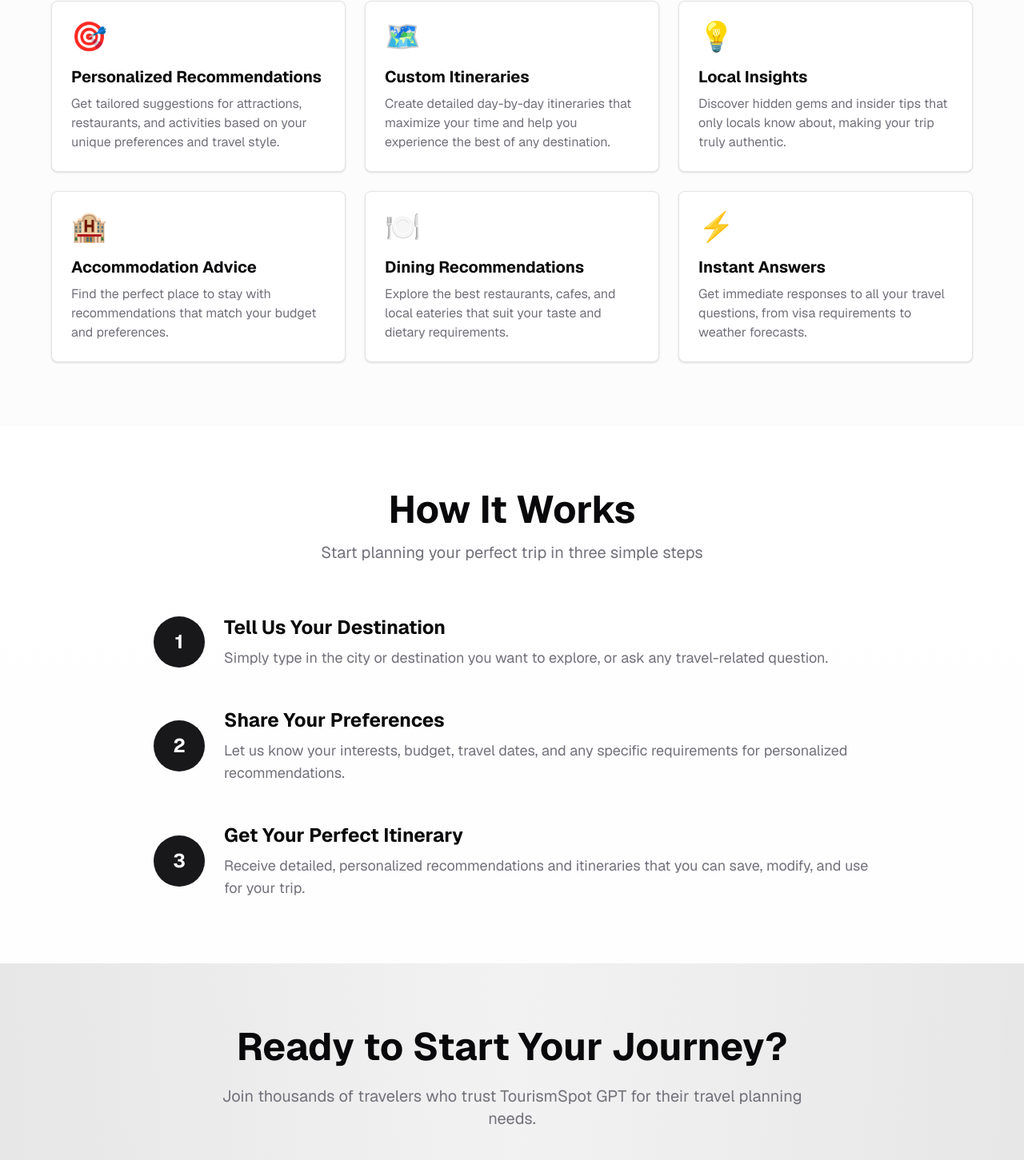
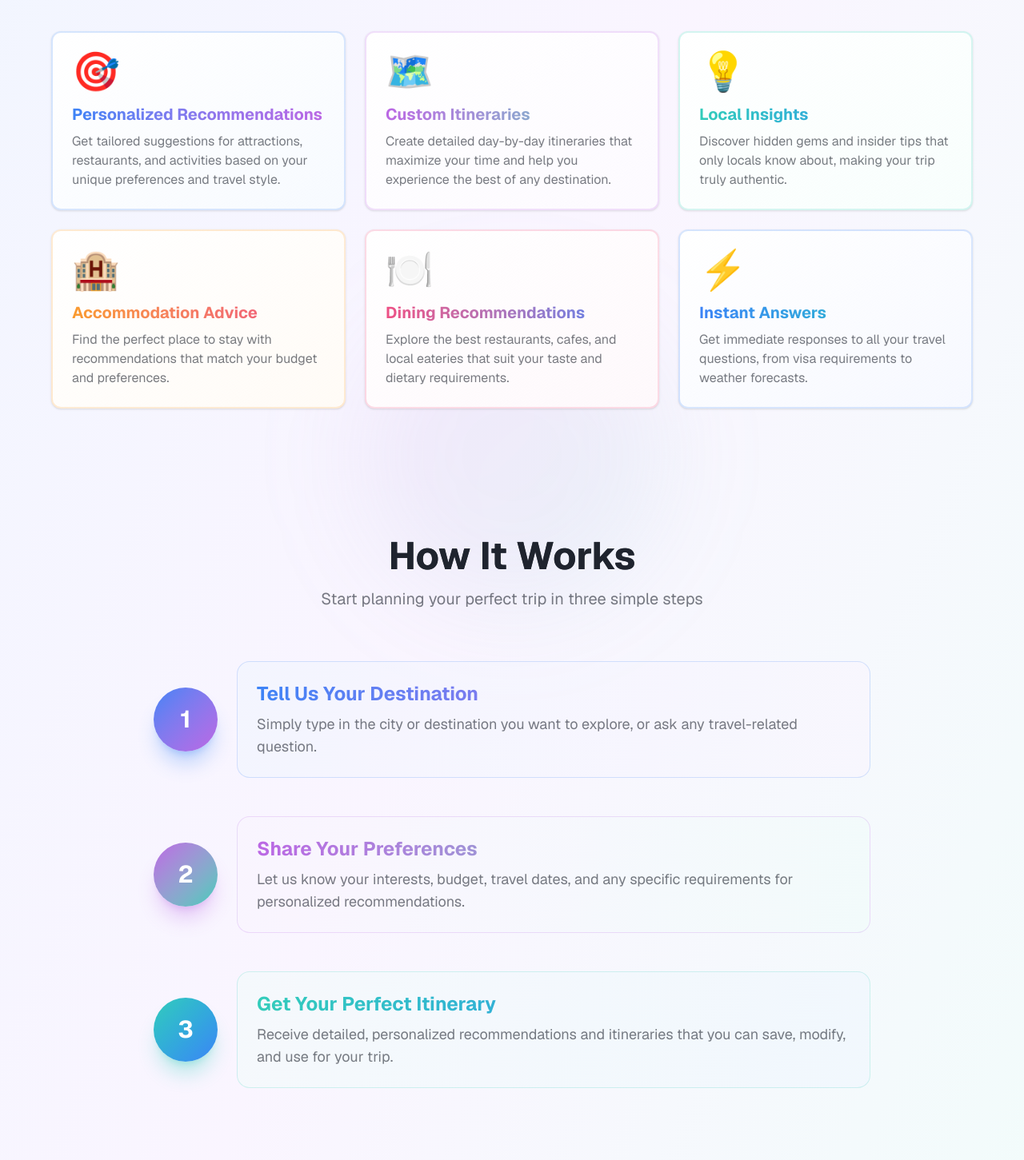
Before and after one commit to cgs-softwareteam/tourismgpt, a Next.js app: page / in a window 1280 px wide. Shown: the part 962-2413 px from the top of the page at 80% size. Built offline with nearby package versions, Linux system fonts and the light colour scheme; no server answers; what bcrypt-ts would draw is missing.

Commit message:
Redesign landing page

```diff
--- a/app/globals.css
+++ b/app/globals.css
@@ -12,78 +12,78 @@
 
 /* define design tokens (light mode) */
 :root {
-  --background: hsl(0 0% 100%);
-  --foreground: hsl(240 10% 3.9%);
+  --background: hsl(220 30% 97%);
+  --foreground: hsl(220 20% 15%);
   --card: hsl(0 0% 100%);
-  --card-foreground: hsl(240 10% 3.9%);
+  --card-foreground: hsl(220 20% 15%);
   --popover: hsl(0 0% 100%);
-  --popover-foreground: hsl(240 10% 3.9%);
-  --primary: hsl(240 5.9% 10%);
-  --primary-foreground: hsl(0 0% 98%);
-  --secondary: hsl(240 4.8% 95.9%);
-  --secondary-foreground: hsl(240 5.9% 10%);
-  --muted: hsl(240 4.8% 95.9%);
-  --muted-foreground: hsl(240 3.8% 46.1%);
-  --accent: hsl(240 4.8% 95.9%);
-  --accent-foreground: hsl(240 5.9% 10%);
-  --destructive: hsl(0 84.2% 60.2%);
-  --destructive-foreground: hsl(0 0% 98%);
-  --border: hsl(240 5.9% 90%);
-  --input: hsl(240 5.9% 90%);
-  --ring: hsl(240 10% 3.9%);
-  --chart-1: hsl(12 76% 61%);
-  --chart-2: hsl(173 58% 39%);
-  --chart-3: hsl(197 37% 24%);
-  --chart-4: hsl(43 74% 66%);
-  --chart-5: hsl(27 87% 67%);
-  --sidebar-background: hsl(0 0% 98%);
-  --sidebar-foreground: hsl(240 5.3% 26.1%);
-  --sidebar-primary: hsl(240 5.9% 10%);
-  --sidebar-primary-foreground: hsl(0 0% 98%);
-  --sidebar-accent: hsl(240 4.8% 95.9%);
-  --sidebar-accent-foreground: hsl(240 5.9% 10%);
-  --sidebar-border: hsl(220 13% 91%);
-  --sidebar-ring: hsl(217.2 91.2% 59.8%);
+  --popover-foreground: hsl(220 20% 15%);
+  --primary: hsl(217 91% 60%);
+  --primary-foreground: hsl(0 0% 100%);
+  --secondary: hsl(280 70% 65%);
+  --secondary-foreground: hsl(0 0% 100%);
+  --muted: hsl(220 30% 94%);
+  --muted-foreground: hsl(220 15% 45%);
+  --accent: hsl(173 60% 50%);
+  --accent-foreground: hsl(0 0% 100%);
+  --destructive: hsl(0 84% 60%);
+  --destructive-foreground: hsl(0 0% 100%);
+  --border: hsl(220 30% 88%);
+  --input: hsl(220 30% 88%);
+  --ring: hsl(217 91% 60%);
+  --chart-1: hsl(217 91% 60%);
+  --chart-2: hsl(173 60% 50%);
+  --chart-3: hsl(280 70% 65%);
+  --chart-4: hsl(32 95% 58%);
+  --chart-5: hsl(340 82% 62%);
+  --sidebar-background: hsl(0 0% 100%);
+  --sidebar-foreground: hsl(220 20% 20%);
+  --sidebar-primary: hsl(217 91% 60%);
+  --sidebar-primary-foreground: hsl(0 0% 100%);
+  --sidebar-accent: hsl(220 30% 94%);
+  --sidebar-accent-foreground: hsl(220 20% 20%);
+  --sidebar-border: hsl(220 30% 88%);
+  --sidebar-ring: hsl(217 91% 60%);
   /* border radius unit */
-  --radius: 0.5rem;
-  --sidebar: hsl(0 0% 98%);
+  --radius: 0.75rem;
+  --sidebar: hsl(0 0% 100%);
 }
 
 /* define design tokens (dark mode) */
 .dark {
-  --background: hsl(240 10% 3.9%);
+  --background: hsl(220 25% 8%);
   --foreground: hsl(0 0% 98%);
-  --card: hsl(240 10% 3.9%);
+  --card: hsl(220 20% 12%);
   --card-foreground: hsl(0 0% 98%);
-  --popover: hsl(240 10% 3.9%);
+  --popover: hsl(220 20% 12%);
   --popover-foreground: hsl(0 0% 98%);
-  --primary: hsl(0 0% 98%);
-  --primary-foreground: hsl(240 5.9% 10%);
-  --secondary: hsl(240 3.7% 15.9%);
-  --secondary-foreground: hsl(0 0% 98%);
-  --muted: hsl(240 3.7% 15.9%);
-  --muted-foreground: hsl(240 5% 64.9%);
-  --accent: hsl(240 3.7% 15.9%);
-  --accent-foreground: hsl(0 0% 98%);
-  --destructive: hsl(0 62.8% 30.6%);
-  --destructive-foreground: hsl(0 0% 98%);
-  --border: hsl(240 3.7% 15.9%);
-  --input: hsl(240 3.7% 15.9%);
-  --ring: hsl(240 4.9% 83.9%);
-  --chart-1: hsl(220 70% 50%);
-  --chart-2: hsl(160 60% 45%);
-  --chart-3: hsl(30 80% 55%);
-  --chart-4: hsl(280 65% 60%);
-  --chart-5: hsl(340 75% 55%);
-  --sidebar-background: hsl(240 5.9% 10%);
-  --sidebar-foreground: hsl(240 4.8% 95.9%);
-  --sidebar-primary: hsl(224.3 76.3% 48%);
+  --primary: hsl(217 91% 65%);
+  --primary-foreground: hsl(0 0% 100%);
+  --secondary: hsl(280 70% 70%);
+  --secondary-foreground: hsl(0 0% 100%);
+  --muted: hsl(220 20% 16%);
+  --muted-foreground: hsl(220 15% 65%);
+  --accent: hsl(173 60% 55%);
+  --accent-foreground: hsl(0 0% 100%);
+  --destructive: hsl(0 75% 55%);
+  --destructive-foreground: hsl(0 0% 100%);
+  --border: hsl(220 20% 20%);
+  --input: hsl(220 20% 20%);
+  --ring: hsl(217 91% 65%);
+  --chart-1: hsl(217 91% 65%);
+  --chart-2: hsl(173 60% 55%);
+  --chart-3: hsl(280 70% 70%);
+  --chart-4: hsl(32 95% 65%);
+  --chart-5: hsl(340 82% 67%);
+  --sidebar-background: hsl(220 20% 10%);
+  --sidebar-foreground: hsl(0 0% 98%);
+  --sidebar-primary: hsl(217 91% 65%);
   --sidebar-primary-foreground: hsl(0 0% 100%);
-  --sidebar-accent: hsl(240 3.7% 15.9%);
-  --sidebar-accent-foreground: hsl(240 4.8% 95.9%);
-  --sidebar-border: hsl(240 3.7% 15.9%);
-  --sidebar-ring: hsl(217.2 91.2% 59.8%);
-  --sidebar: hsl(240 5.9% 10%);
+  --sidebar-accent: hsl(220 20% 16%);
+  --sidebar-accent-foreground: hsl(0 0% 98%);
+  --sidebar-border: hsl(220 20% 20%);
+  --sidebar-ring: hsl(217 91% 65%);
+  --sidebar: hsl(220 20% 10%);
 }
 
 /* define theme */
--- a/app/page.tsx
+++ b/app/page.tsx
@@ -13,47 +13,54 @@
   }
 
   return (
-    <div className="min-h-screen bg-gradient-to-b from-background via-background to-muted/20">
+    <div className="min-h-screen bg-gradient-to-br from-blue-50 via-purple-50 to-teal-50 dark:from-slate-900 dark:via-purple-900/20 dark:to-slate-900 relative overflow-hidden">
+      {/* Decorative background elements */}
+      <div className="absolute inset-0 overflow-hidden pointer-events-none">
+        <div className="absolute -top-40 -right-40 w-96 h-96 bg-gradient-to-br from-primary/20 to-secondary/20 rounded-full blur-3xl"></div>
+        <div className="absolute -bottom-40 -left-40 w-96 h-96 bg-gradient-to-tr from-accent/20 to-primary/20 rounded-full blur-3xl"></div>
+        <div className="absolute top-1/2 left-1/2 -translate-x-1/2 -translate-y-1/2 w-96 h-96 bg-gradient-to-br from-secondary/10 to-accent/10 rounded-full blur-3xl"></div>
+      </div>
+
       {/* Header */}
-      <header className="border-b">
+      <header className="border-b border-white/20 backdrop-blur-md bg-white/50 dark:bg-slate-900/50 sticky top-0 z-50">
         <div className="container mx-auto px-4 py-4 flex justify-between items-center">
           <div className="flex items-center space-x-2">
-            <span className="text-2xl">🌍</span>
-            <span className="text-xl font-bold">TourismSpot GPT</span>
+            <div className="text-3xl bg-gradient-to-br from-primary to-secondary p-2 rounded-xl">🌍</div>
+            <span className="text-xl font-bold bg-gradient-to-r from-primary to-secondary bg-clip-text text-transparent">TourismSpot GPT</span>
           </div>
           <div className="flex gap-3">
             <Link href="/login">
-              <Button variant="ghost">Sign In</Button>
+              <Button variant="ghost" className="hover:bg-primary/10">Sign In</Button>
             </Link>
             <Link href="/register">
-              <Button>Get Started</Button>
+              <Button className="bg-gradient-to-r from-primary to-secondary hover:from-primary/90 hover:to-secondary/90 shadow-lg shadow-primary/30">Get Started</Button>
             </Link>
           </div>
         </div>
       </header>
 
       {/* Hero Section */}
-      <section className="container mx-auto px-4 py-20 md:py-32">
-        <div className="max-w-4xl mx-auto text-center space-y-8">
-          <div className="inline-block px-4 py-2 bg-primary/10 rounded-full text-sm font-medium mb-4">
-            🚀 Your AI-Powered Travel Companion
+      <section className="container mx-auto px-4 py-20 md:py-32 relative">
+        <div className="max-w-4xl mx-auto text-center space-y-8 relative z-10">
+          <div className="inline-block px-6 py-3 bg-gradient-to-r from-primary/20 via-secondary/20 to-accent/20 backdrop-blur-sm rounded-full text-sm font-medium mb-4 border border-primary/30 shadow-lg">
+            <span className="bg-gradient-to-r from-primary to-secondary bg-clip-text text-transparent font-semibold">🚀 Your AI-Powered Travel Companion</span>
           </div>
           <h1 className="text-5xl md:text-7xl font-bold tracking-tight">
             Discover Your Next
-            <span className="block text-primary mt-2">Dream Destination</span>
+            <span className="block bg-gradient-to-r from-primary via-secondary to-accent bg-clip-text text-transparent mt-2 animate-gradient">Dream Destination</span>
           </h1>
-          <p className="text-xl md:text-2xl text-muted-foreground max-w-2xl mx-auto">
+          <p className="text-xl md:text-2xl text-foreground/70 max-w-2xl mx-auto leading-relaxed">
             Get personalized travel recommendations, itineraries, and insider tips powered by advanced AI technology.
           </p>
           <div className="flex flex-col sm:flex-row gap-4 justify-center items-center pt-4">
             <Link href="/register">
-              <Button size="lg" className="text-lg px-8 py-6 w-full sm:w-auto">
+              <Button size="lg" className="text-lg px-8 py-6 w-full sm:w-auto bg-gradient-to-r from-primary to-secondary hover:from-primary/90 hover:to-secondary/90 shadow-xl shadow-primary/30 transition-all duration-300 hover:scale-105">
                 Start Exploring
                 <span className="ml-2">→</span>
               </Button>
             </Link>
             <Link href="/login">
-              <Button size="lg" variant="outline" className="text-lg px-8 py-6 w-full sm:w-auto">
+              <Button size="lg" variant="outline" className="text-lg px-8 py-6 w-full sm:w-auto border-2 border-primary/30 hover:bg-primary/10 backdrop-blur-sm transition-all duration-300 hover:scale-105">
                 Sign In
               </Button>
             </Link>
@@ -62,62 +69,62 @@
       </section>
 
       {/* Features Section */}
-      <section className="container mx-auto px-4 py-20 bg-muted/30">
+      <section className="container mx-auto px-4 py-20 relative z-10">
         <div className="max-w-6xl mx-auto">
           <div className="text-center mb-16">
-            <h2 className="text-4xl md:text-5xl font-bold mb-4">
+            <h2 className="text-4xl md:text-5xl font-bold mb-4 bg-gradient-to-r from-foreground to-foreground/70 bg-clip-text">
               Everything You Need for Perfect Travel Planning
             </h2>
-            <p className="text-xl text-muted-foreground">
+            <p className="text-xl text-foreground/60">
               Powered by cutting-edge AI to make your travel dreams come true
             </p>
           </div>
 
           <div className="grid md:grid-cols-2 lg:grid-cols-3 gap-6">
-            <Card className="p-6 hover:shadow-lg transition-shadow">
-              <div className="text-4xl mb-4">🎯</div>
-              <h3 className="text-xl font-bold mb-2">Personalized Recommendations</h3>
-              <p className="text-muted-foreground">
+            <Card className="p-6 hover:shadow-2xl transition-all duration-300 hover:scale-105 border-2 border-primary/20 bg-gradient-to-br from-white to-blue-50/50 dark:from-slate-800 dark:to-blue-900/20 group">
+              <div className="text-5xl mb-4 transition-transform duration-300 group-hover:scale-110">🎯</div>
+              <h3 className="text-xl font-bold mb-2 bg-gradient-to-r from-primary to-secondary bg-clip-text text-transparent">Personalized Recommendations</h3>
+              <p className="text-foreground/60">
                 Get tailored suggestions for attractions, restaurants, and activities based on your unique preferences and travel style.
               </p>
             </Card>
 
-            <Card className="p-6 hover:shadow-lg transition-shadow">
-              <div className="text-4xl mb-4">🗺️</div>
-              <h3 className="text-xl font-bold mb-2">Custom Itineraries</h3>
-              <p className="text-muted-foreground">
+            <Card className="p-6 hover:shadow-2xl transition-all duration-300 hover:scale-105 border-2 border-secondary/20 bg-gradient-to-br from-white to-purple-50/50 dark:from-slate-800 dark:to-purple-900/20 group">
+              <div className="text-5xl mb-4 transition-transform duration-300 group-hover:scale-110">🗺️</div>
+              <h3 className="text-xl font-bold mb-2 bg-gradient-to-r from-secondary to-accent bg-clip-text text-transparent">Custom Itineraries</h3>
+              <p className="text-foreground/60">
                 Create detailed day-by-day itineraries that maximize your time and help you experience the best of any destination.
               </p>
             </Card>
 
-            <Card className="p-6 hover:shadow-lg transition-shadow">
-              <div className="text-4xl mb-4">💡</div>
-              <h3 className="text-xl font-bold mb-2">Local Insights</h3>
-              <p className="text-muted-foreground">
+            <Card className="p-6 hover:shadow-2xl transition-all duration-300 hover:scale-105 border-2 border-accent/20 bg-gradient-to-br from-white to-teal-50/50 dark:from-slate-800 dark:to-teal-900/20 group">
+              <div className="text-5xl mb-4 transition-transform duration-300 group-hover:scale-110">💡</div>
+              <h3 className="text-xl font-bold mb-2 bg-gradient-to-r from-accent to-primary bg-clip-text text-transparent">Local Insights</h3>
+              <p className="text-foreground/60">
                 Discover hidden gems and insider tips that only locals know about, making your trip truly authentic.
               </p>
             </Card>
 
-            <Card className="p-6 hover:shadow-lg transition-shadow">
-              <div className="text-4xl mb-4">🏨</div>
-              <h3 className="text-xl font-bold mb-2">Accommodation Advice</h3>
-              <p className="text-muted-foreground">
+            <Card className="p-6 hover:shadow-2xl transition-all duration-300 hover:scale-105 border-2 border-chart-4/20 bg-gradient-to-br from-white to-orange-50/50 dark:from-slate-800 dark:to-orange-900/20 group">
+              <div className="text-5xl mb-4 transition-transform duration-300 group-hover:scale-110">🏨</div>
+              <h3 className="text-xl font-bold mb-2 bg-gradient-to-r from-chart-4 to-chart-5 bg-clip-text text-transparent">Accommodation Advice</h3>
+              <p className="text-foreground/60">
                 Find the perfect place to stay with recommendations that match your budget and preferences.
               </p>
             </Card>
 
-            <Card className="p-6 hover:shadow-lg transition-shadow">
-              <div className="text-4xl mb-4">🍽️</div>
-              <h3 className="text-xl font-bold mb-2">Dining Recommendations</h3>
-              <p className="text-muted-foreground">
+            <Card className="p-6 hover:shadow-2xl transition-all duration-300 hover:scale-105 border-2 border-chart-5/20 bg-gradient-to-br from-white to-pink-50/50 dark:from-slate-800 dark:to-pink-900/20 group">
+              <div className="text-5xl mb-4 transition-transform duration-300 group-hover:scale-110">🍽️</div>
+              <h3 className="text-xl font-bold mb-2 bg-gradient-to-r from-chart-5 to-primary bg-clip-text text-transparent">Dining Recommendations</h3>
+              <p className="text-foreground/60">
                 Explore the best restaurants, cafes, and local eateries that suit your taste and dietary requirements.
               </p>
             </Card>
 
-            <Card className="p-6 hover:shadow-lg transition-shadow">
-              <div className="text-4xl mb-4">⚡</div>
-              <h3 className="text-xl font-bold mb-2">Instant Answers</h3>
-              <p className="text-muted-foreground">
+            <Card className="p-6 hover:shadow-2xl transition-all duration-300 hover:scale-105 border-2 border-primary/20 bg-gradient-to-br from-white to-indigo-50/50 dark:from-slate-800 dark:to-indigo-900/20 group">
+              <div className="text-5xl mb-4 transition-transform duration-300 group-hover:scale-110">⚡</div>
+              <h3 className="text-xl font-bold mb-2 bg-gradient-to-r from-primary to-accent bg-clip-text text-transparent">Instant Answers</h3>
+              <p className="text-foreground/60">
                 Get immediate responses to all your travel questions, from visa requirements to weather forecasts.
               </p>
             </Card>
@@ -126,49 +133,49 @@
       </section>
 
       {/* How It Works Section */}
-      <section className="container mx-auto px-4 py-20">
+      <section className="container mx-auto px-4 py-20 relative z-10">
         <div className="max-w-4xl mx-auto">
           <div className="text-center mb-16">
-            <h2 className="text-4xl md:text-5xl font-bold mb-4">
+            <h2 className="text-4xl md:text-5xl font-bold mb-4 bg-gradient-to-r from-foreground to-foreground/70 bg-clip-text">
               How It Works
             </h2>
-            <p className="text-xl text-muted-foreground">
+            <p className="text-xl text-foreground/60">
               Start planning your perfect trip in three simple steps
             </p>
           </div>
 
           <div className="space-y-12">
-            <div className="flex flex-col md:flex-row items-center gap-6">
-              <div className="flex-shrink-0 w-16 h-16 rounded-full bg-primary text-primary-foreground flex items-center justify-center text-2xl font-bold">
+            <div className="flex flex-col md:flex-row items-center gap-6 group">
+              <div className="flex-shrink-0 w-20 h-20 rounded-full bg-gradient-to-br from-primary to-secondary text-white flex items-center justify-center text-3xl font-bold shadow-xl shadow-primary/30 transition-all duration-300 group-hover:scale-110 group-hover:rotate-12">
                 1
               </div>
-              <div className="flex-1 text-center md:text-left">
-                <h3 className="text-2xl font-bold mb-2">Tell Us Your Destination</h3>
-                <p className="text-lg text-muted-foreground">
+              <div className="flex-1 text-center md:text-left p-6 rounded-2xl bg-gradient-to-r from-blue-50/50 to-purple-50/50 dark:from-blue-900/20 dark:to-purple-900/20 border border-primary/20 transition-all duration-300 group-hover:shadow-xl">
+                <h3 className="text-2xl font-bold mb-2 bg-gradient-to-r from-primary to-secondary bg-clip-text text-transparent">Tell Us Your Destination</h3>
+                <p className="text-lg text-foreground/60">
                   Simply type in the city or destination you want to explore, or ask any travel-related question.
                 </p>
               </div>
             </div>
 
-            <div className="flex flex-col md:flex-row items-center gap-6">
-              <div className="flex-shrink-0 w-16 h-16 rounded-full bg-primary text-primary-foreground flex items-center justify-center text-2xl font-bold">
+            <div className="flex flex-col md:flex-row items-center gap-6 group">
+              <div className="flex-shrink-0 w-20 h-20 rounded-full bg-gradient-to-br from-secondary to-accent text-white flex items-center justify-center text-3xl font-bold shadow-xl shadow-secondary/30 transition-all duration-300 group-hover:scale-110 group-hover:rotate-12">
                 2
               </div>
-              <div className="flex-1 text-center md:text-left">
-                <h3 className="text-2xl font-bold mb-2">Share Your Preferences</h3>
-                <p className="text-lg text-muted-foreground">
+              <div className="flex-1 text-center md:text-left p-6 rounded-2xl bg-gradient-to-r from-purple-50/50 to-teal-50/50 dark:from-purple-900/20 dark:to-teal-900/20 border border-secondary/20 transition-all duration-300 group-hover:shadow-xl">
+                <h3 className="text-2xl font-bold mb-2 bg-gradient-to-r from-secondary to-accent bg-clip-text text-transparent">Share Your Preferences</h3>
+                <p className="text-lg text-foreground/60">
                   Let us know your interests, budget, travel dates, and any specific requirements for personalized recommendations.
                 </p>
               </div>
             </div>
 
-            <div className="flex flex-col md:flex-row items-center gap-6">
-              <div className="flex-shrink-0 w-16 h-16 rounded-full bg-primary text-primary-foreground flex items-center justify-center text-2xl font-bold">
+            <div className="flex flex-col md:flex-row items-center gap-6 group">
+              <div className="flex-shrink-0 w-20 h-20 rounded-full bg-gradient-to-br from-accent to-primary text-white flex items-center justify-center text-3xl font-bold shadow-xl shadow-accent/30 transition-all duration-300 group-hover:scale-110 group-hover:rotate-12">
                 3
               </div>
-              <div className="flex-1 text-center md:text-left">
-                <h3 className="text-2xl font-bold mb-2">Get Your Perfect Itinerary</h3>
-                <p className="text-lg text-muted-foreground">
+              <div className="flex-1 text-center md:text-left p-6 rounded-2xl bg-gradient-to-r from-teal-50/50 to-blue-50/50 dark:from-teal-900/20 dark:to-blue-900/20 border border-accent/20 transition-all duration-300 group-hover:shadow-xl">
+                <h3 className="text-2xl font-bold mb-2 bg-gradient-to-r from-accent to-primary bg-clip-text text-transparent">Get Your Perfect Itinerary</h3>
+                <p className="text-lg text-foreground/60">
                   Receive detailed, personalized recommendations and itineraries that you can save, modify, and use for your trip.
                 </p>
               </div>
@@ -178,32 +185,35 @@
       </section>
 
       {/* CTA Section */}
-      <section className="container mx-auto px-4 py-20 bg-gradient-to-r from-primary/10 via-primary/5 to-primary/10">
-        <div className="max-w-3xl mx-auto text-center space-y-6">
-          <h2 className="text-4xl md:text-5xl font-bold">
+      <section className="container mx-auto px-4 py-20 relative z-10">
+        <div className="max-w-3xl mx-auto text-center space-y-6 p-12 rounded-3xl bg-gradient-to-r from-primary via-secondary to-accent relative overflow-hidden">
+          <div className="absolute inset-0 bg-gradient-to-br from-primary/90 via-secondary/90 to-accent/90 backdrop-blur-sm"></div>
+          <div className="relative z-10">
+            <h2 className="text-4xl md:text-5xl font-bold text-white">
               Ready to Start Your Journey?
             </h2>
-          <p className="text-xl text-muted-foreground">
+            <p className="text-xl text-white/90">
               Join thousands of travelers who trust TourismSpot GPT for their travel planning needs.
             </p>
             <Link href="/register">
-            <Button size="lg" className="text-lg px-8 py-6 mt-4">
+              <Button size="lg" className="text-lg px-8 py-6 mt-4 bg-white text-primary hover:bg-white/90 shadow-2xl transition-all duration-300 hover:scale-105">
                 Get Started Free
                 <span className="ml-2">→</span>
               </Button>
             </Link>
           </div>
+        </div>
       </section>
 
       {/* Footer */}
-      <footer className="border-t mt-20">
+      <footer className="border-t border-primary/20 mt-20 bg-gradient-to-r from-blue-50/50 via-purple-50/50 to-teal-50/50 dark:from-slate-900/50 dark:via-purple-900/20 dark:to-slate-900/50 backdrop-blur-sm relative z-10">
         <div className="container mx-auto px-4 py-8">
           <div className="flex flex-col md:flex-row justify-between items-center gap-4">
             <div className="flex items-center space-x-2">
-              <span className="text-xl">🌍</span>
-              <span className="font-bold">TourismSpot GPT</span>
+              <div className="text-2xl bg-gradient-to-br from-primary to-secondary p-1.5 rounded-lg">🌍</div>
+              <span className="font-bold bg-gradient-to-r from-primary to-secondary bg-clip-text text-transparent">TourismSpot GPT</span>
             </div>
-            <p className="text-sm text-muted-foreground">
+            <p className="text-sm text-foreground/60">
               © 2025 TourismSpot GPT. All rights reserved.
             </p>
           </div>
```
Lines whose indentation alone changed are shown as unchanged.
